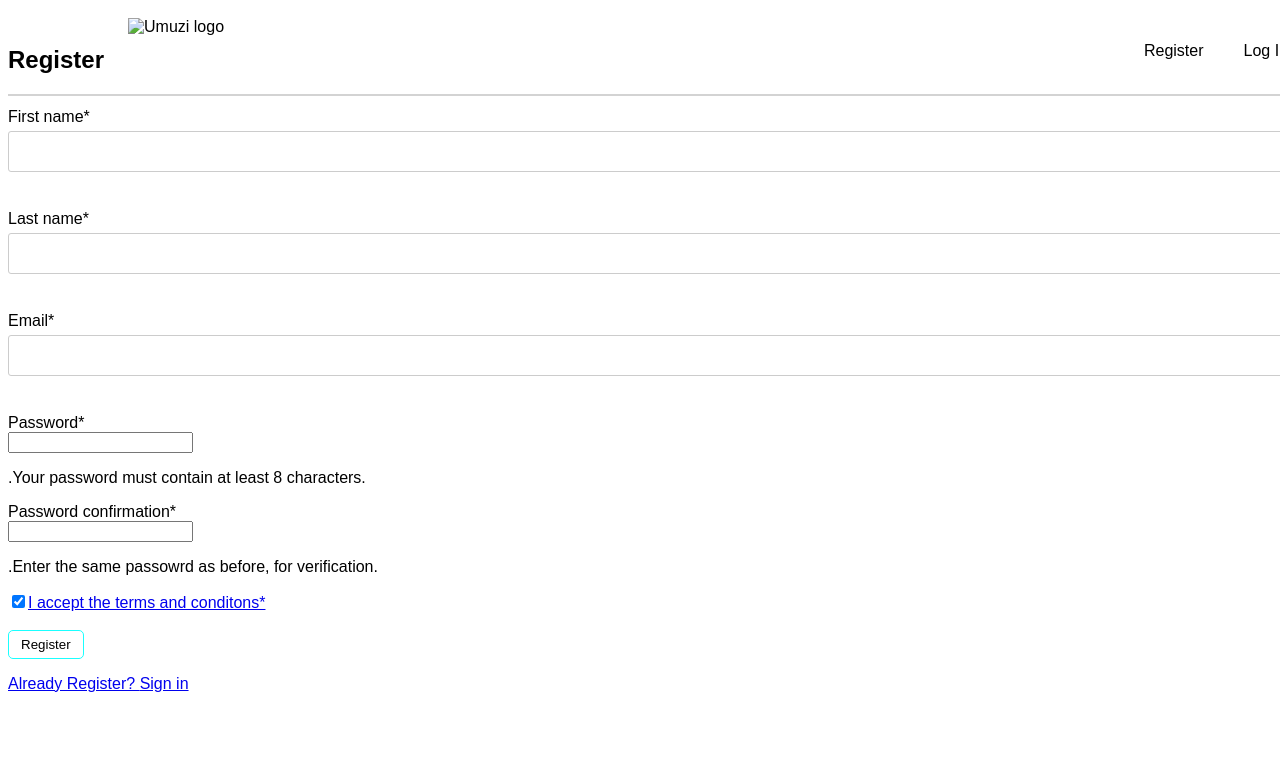
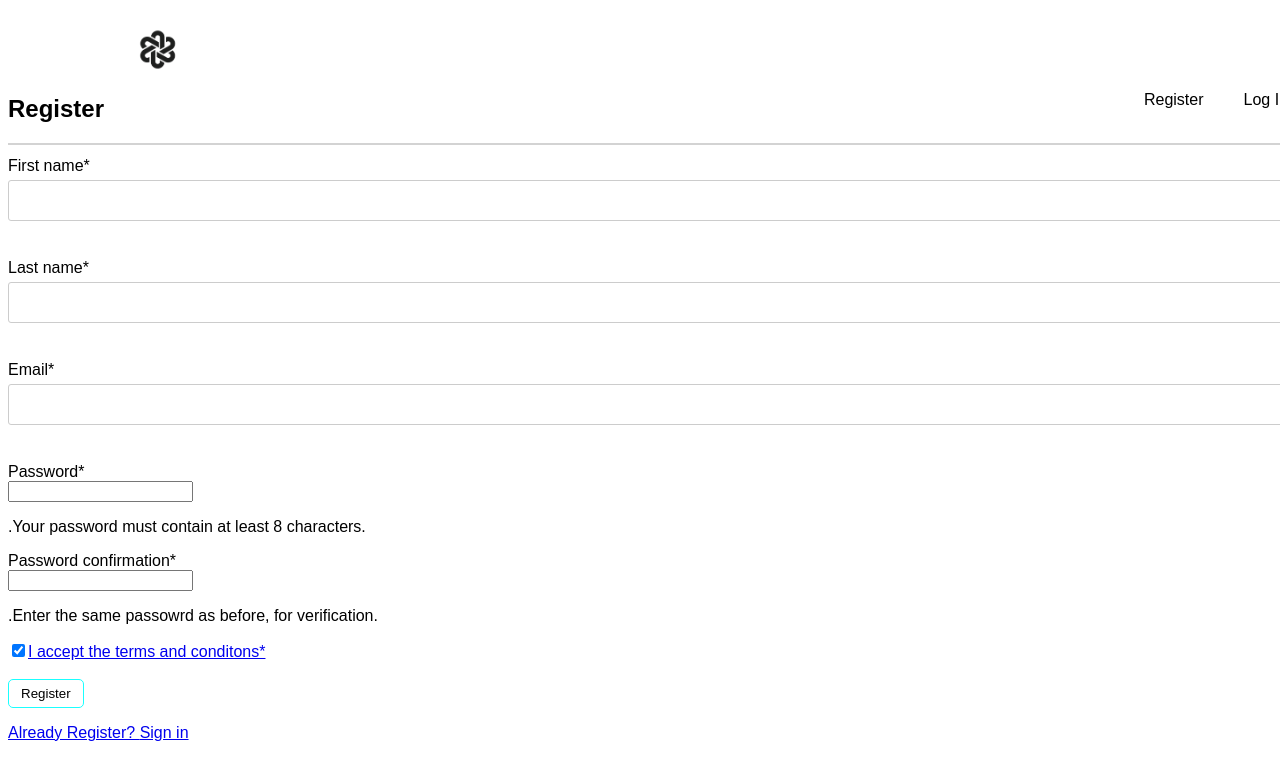
Before and after one commit to Thaps72/My-website, a plain HTML site: page index.html in a window 1280 px wide. Drawn offline with Linux system fonts and the light colour scheme.

Commit message:
Update index.html
I changed the logo path to see if it will appear on the browser.

```diff
--- a/index.html
+++ b/index.html
@@ -11,7 +11,7 @@
 <body>
 
     <head>
-        <img src="img/umuzi logo.png" alt="Umuzi logo">
+        <img src="umuzi logo.png" alt="Umuzi logo">
         <div class="right">
             <ul>
                 <li>Log In</li>
```
